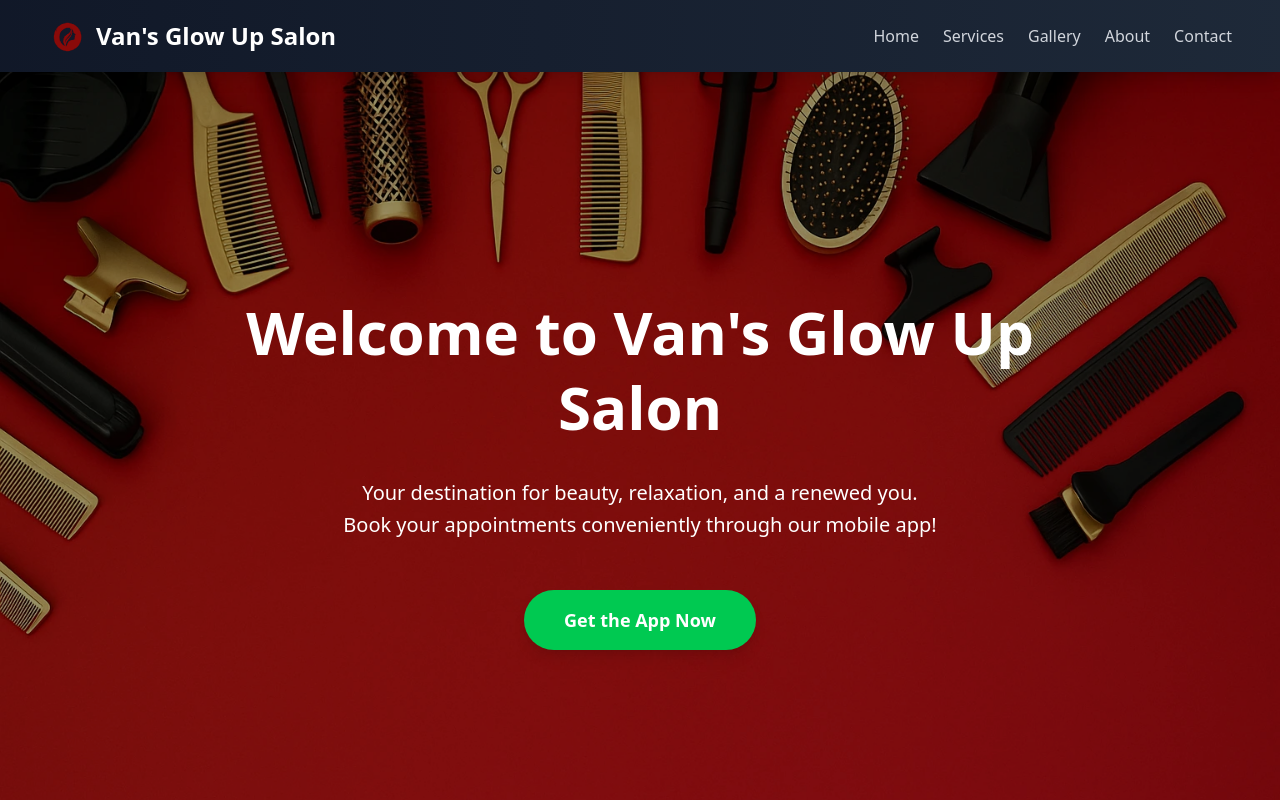
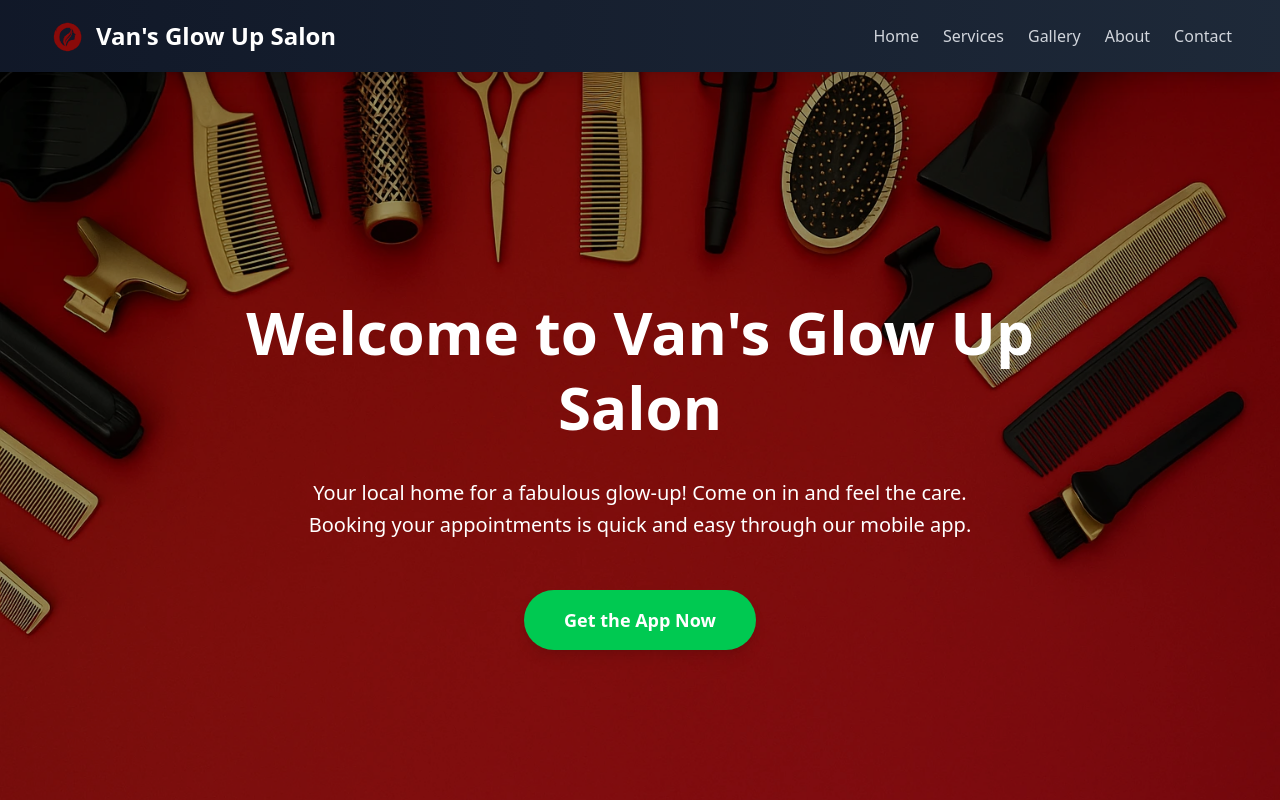
Before and after one commit to ryndngl/Salon_Website, a React (Vite) app: page / in a window 1280 px wide. Shown: the top 800 px of the page. Built offline with nearby package versions, Linux system fonts and the light colour scheme.

Commit message:
replace new tagline in Home Page

```diff
--- a/src/components/Home.jsx
+++ b/src/components/Home.jsx
@@ -31,8 +31,8 @@ function Home() {
           Welcome to Van's Glow Up Salon
         </h2>
         <p className="text-base sm:text-lg md:text-xl mb-8 sm:mb-10 md:mb-12 leading-relaxed">
-          Your destination for beauty, relaxation, and a renewed you. <br className="hidden sm:block" />
-          Book your appointments conveniently through our mobile app!
+         Your local home for a fabulous glow-up! Come on in and feel the care. <br className="hidden sm:block" />
+         Booking your appointments is quick and easy through our mobile app.
         </p>
         <a href="#mobile-app">
           <button className="bg-green-500 text-white font-semibold py-3 px-6 sm:py-3 sm:px-8 md:py-4 md:px-10 rounded-full transition duration-300 text-sm sm:text-base md:text-lg hover:bg-green-600 hover:scale-105 active:scale-95 shadow-lg">
```
